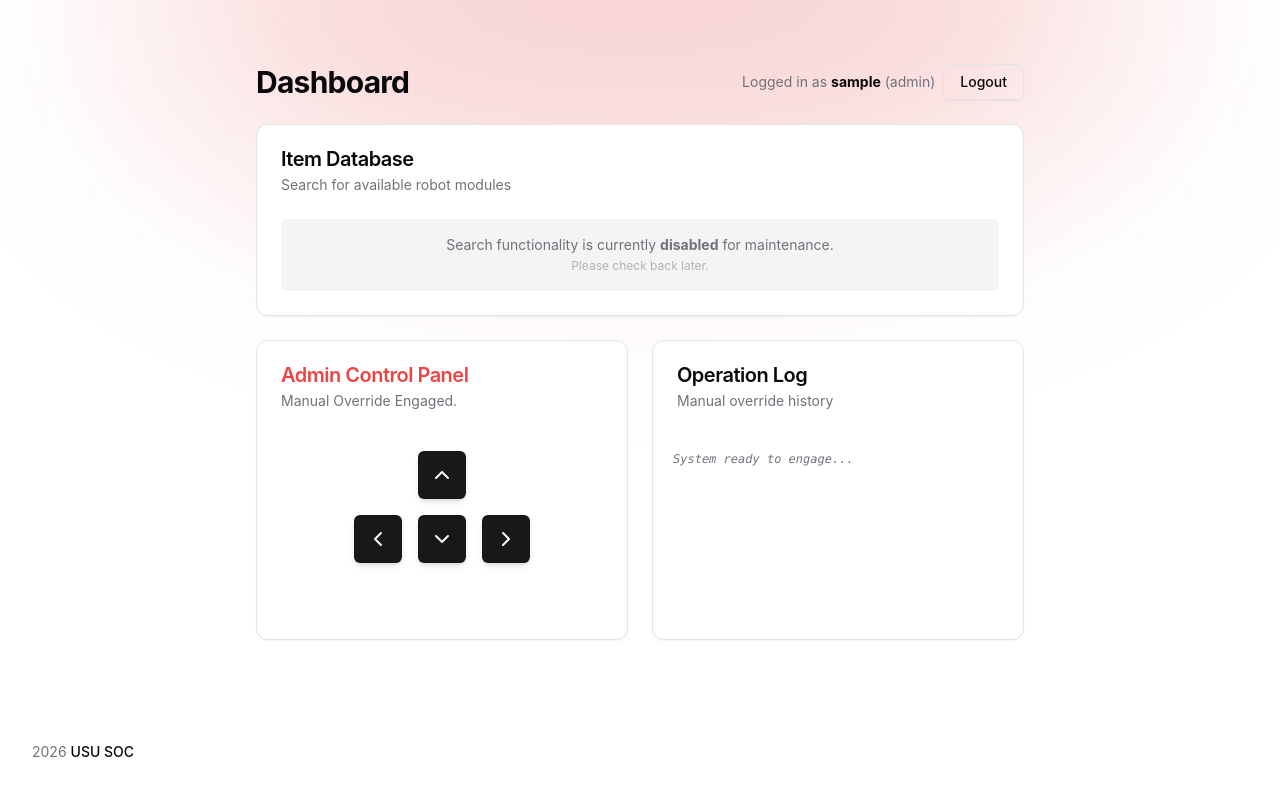
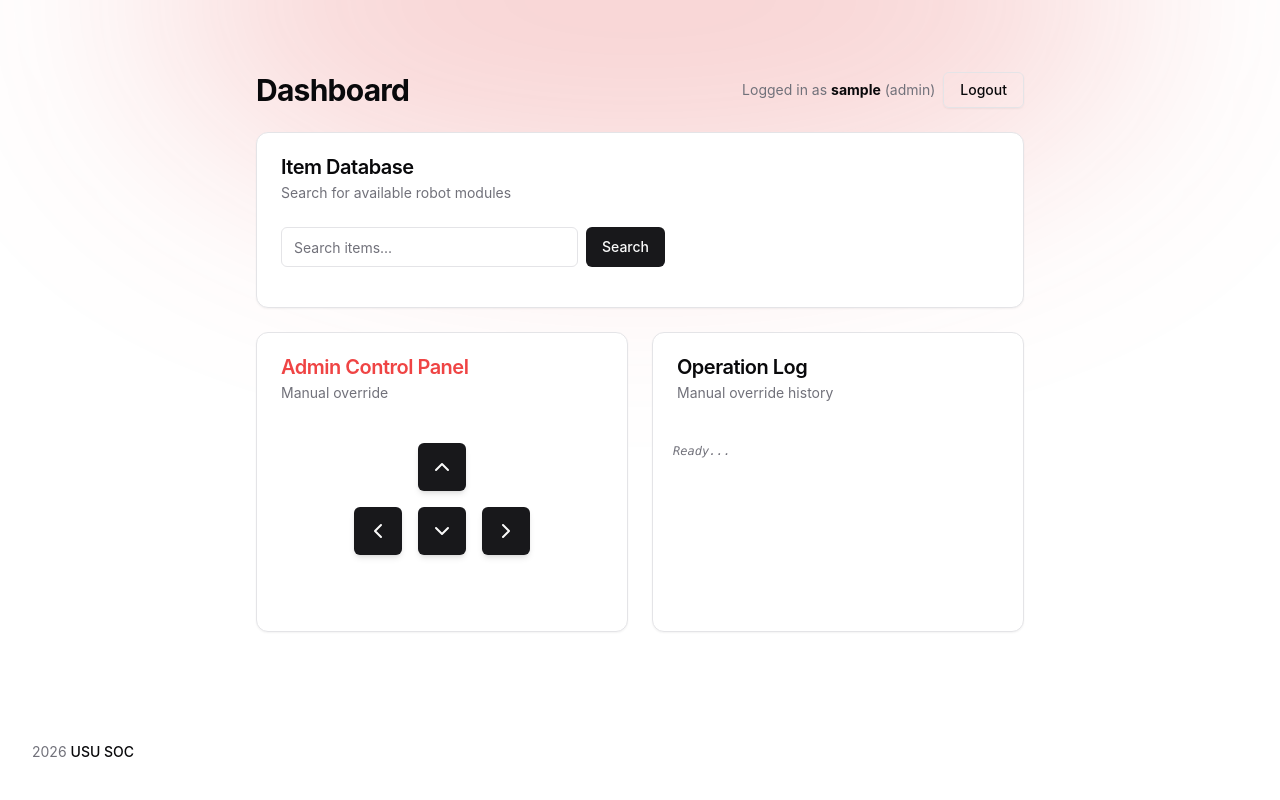
Before and after one commit to SammyBJames/Battle-Bot, a Flask app: page /dashboard in a window 1280 px wide. Run offline with Flask 3, Linux system fonts and the light colour scheme; the visitor is signed in with stand-in values (Sample User, id 1); some libraries are stand-ins or nearby versions.

Commit message:
Clean up JavaScript and fix bugs

```diff
--- a/auth.py
+++ b/auth.py
@@ -38,10 +38,12 @@ class Auth:
         cursor = db.cursor()
 
         # Check if this IP already has a user
-        cursor.execute('SELECT username, password FROM ip_mappings WHERE ip = ?', (ip_address,))
+        cursor.execute('SELECT username FROM ip_mappings WHERE ip = ?', (ip_address,))
         row = cursor.fetchone()
 
         if row:
+            cursor.execute('SELECT username, password FROM users WHERE username = ?', (row['username'],))
+            row = cursor.fetchone()
             return row['username'], row['password']
 
         # No user found, create new one
--- a/main.py
+++ b/main.py
@@ -86,9 +86,9 @@ def dashboard() -> str | Response:
     if 'user_id' not in session:
         return make_response(redirect(url_for('login')))
 
-    search_enabled_cookie = request.cookies.get('searchEnabled')
+    search_enabled = request.cookies.get('searchEnabled') == 'true' or session.get('role') == 'admin'
 
-    return render_template('dashboard.html', user=session, search_enabled=search_enabled_cookie == 'true')
+    return render_template('dashboard.html', user=session, search_enabled=search_enabled)
 
 
 @app.route('/logout')
@@ -116,7 +116,7 @@ def search() -> Response | tuple[Response, int]:
     if 'user_id' not in session:
         return jsonify({'status': 'error', 'message': 'Unauthorized'}), 401
 
-    if request.cookies.get('searchEnabled') != 'true':
+    if request.cookies.get('searchEnabled') != 'true' and session.get('role') != 'admin':
         return jsonify({'status': 'error', 'message': 'Search disabled'}), 403
 
     if not request.is_json:
--- a/static/js/dashboard.js
+++ b/static/js/dashboard.js
@@ -1,44 +1,4 @@
 document.addEventListener('DOMContentLoaded', () => {
-    // Search Handler
-    const searchForm = document.getElementById('search-form');
-    // Fallback if ID is not yet added, though we should add it.
-    // Also handling the case where search might be disabled (not present in DOM)
-    if (searchForm) {
-        searchForm.addEventListener('submit', async (e) => {
-            e.preventDefault();
-            const formData = new FormData(searchForm);
-            const query = formData.get('q');
-
-            try {
-                // Send as JSON POST
-                const response = await fetch(searchForm.action, {
-                    method: 'POST',
-                    headers: {
-                        'X-Requested-With': 'XMLHttpRequest',
-                        'Content-Type': 'application/json'
-                    },
-                    body: JSON.stringify({ q: query })
-                });
-
-                if (response.ok) {
-                    const data = await response.json();
-                    renderTable(data);
-                } else {
-                    // Display generic error on the page
-                    const container = document.getElementById('results-container');
-                    const tbody = document.getElementById('results-body');
-
-                    if (container && tbody) {
-                        container.classList.remove('hidden');
-                        tbody.innerHTML = `<tr><td colspan="4" class="p-4 text-center text-destructive font-medium">Something went wrong.</td></tr>`;
-                    }
-                }
-            } catch (err) {
-                console.error(err);
-            }
-        });
-    }
-
     function renderTable(data) {
         const container = document.getElementById('results-container');
         const tbody = document.getElementById('results-body');
@@ -47,11 +7,18 @@ document.addEventListener('DOMContentLoaded', () => {
 
         tbody.innerHTML = '';
 
-        if (data.length > 0) {
+        // No results
+        if (data.length == 0) {
+            container.classList.remove('hidden');
+            tbody.innerHTML = `<tr><td colspan="4" class="p-4 text-center text-muted-foreground">No results found.</td></tr>`;
+            return;
+        }
+
+        // Some results
         container.classList.remove('hidden');
         data.forEach(row => {
             const tr = document.createElement('tr');
-                tr.className = "border-b border-border transition-colors hover:bg-muted/50 data-[state=selected]:bg-muted";
+            tr.className = 'border-b border-border transition-colors hover:bg-muted/50 data-[state=selected]:bg-muted';
             tr.innerHTML = `
                 <td class="p-4 align-middle">${row.id}</td>
                 <td class="p-4 align-middle">${row.name}</td>
@@ -60,59 +27,82 @@ document.addEventListener('DOMContentLoaded', () => {
             `;
             tbody.appendChild(tr);
         });
-        } else {
-            container.classList.remove('hidden');
-            tbody.innerHTML = `<tr><td colspan="4" class="p-4 text-center text-muted-foreground">No results found.</td></tr>`;
+    }
+
+    function setupSearch() {
+        const searchForm = document.getElementById('search-form');
+        if (!searchForm) return;
+
+        searchForm.addEventListener('submit', async (e) => {
+            e.preventDefault();
+            const query = searchForm.q.value;
+
+            try {
+                const response = await fetch(searchForm.action, {
+                    method: 'POST',
+                    headers: { 'Content-Type': 'application/json' },
+                    body: JSON.stringify({ q: query })
+                });
+
+                if (response.ok) {
+                    const data = await response.json();
+                    renderTable(data);
+                    return;
                 }
             }
+            // Otherwise something went wrong
+            catch (err) { console.error(err); }
+            const container = document.getElementById('results-container');
+            const tbody = document.getElementById('results-body');
 
-    // Robot Move Handler
-    document.querySelectorAll('form').forEach(form => {
-        // Detect forms that go to the move handler
-        const action = form.getAttribute('action');
-        if (action && action.includes('/move')) {
+            if (container && tbody) {
+                container.classList.remove('hidden');
+                tbody.innerHTML = `<tr><td colspan="4" class="p-4 text-center text-destructive font-medium">Something went wrong.</td></tr>`;
+            }
+        });
+    }
+
+    function setupRobotControls() {
+
+        document.querySelectorAll('.robot-controls form').forEach(form => {
             form.addEventListener('submit', async (e) => {
                 e.preventDefault();
 
-                // Get direction from data attribute or hidden input
-                const formData = new FormData(form);
-                const direction = formData.get('direction') || form.getAttribute('data-direction');
+                const direction = form.direction.value;
 
                 try {
-                    const response = await fetch(action, {
+                    const response = await fetch(form.action, {
                         method: 'POST',
-                        headers: {
-                            'X-Requested-With': 'XMLHttpRequest',
-                            'Content-Type': 'application/json'
-                        },
+                        headers: { 'Content-Type': 'application/json' },
                         body: JSON.stringify({ direction: direction })
                     });
+
                     const data = await response.json();
-
                     const logContainer = document.getElementById('robot-log');
-                     if (logContainer) {
                     const entry = document.createElement('div');
                     const timestamp = new Date().toLocaleTimeString();
                     const colorClass = data.status === 'success' ? 'text-green-500' : 'text-destructive';
 
-                        entry.className = "flex justify-between items-start border-b border-border/50 pb-1 last:border-0";
+                    entry.className = 'flex justify-between items-start border-b border-border/50 pb-1 last:border-0';
                     entry.innerHTML = `
                         <span class="${colorClass}">${data.message}</span>
                         <span class="text-muted-foreground ml-2 text-[10px]">${timestamp}</span>
                     `;
 
-                        // Check if it's the first real log replacing the placeholder
+                    // Replace placeholder if it's the first entry
                     const firstChild = logContainer.firstElementChild;
                     if (firstChild && firstChild.classList.contains('italic')) {
                         logContainer.innerHTML = '';
                     }
 
                     logContainer.prepend(entry);
-                     }
                 } catch (err) {
-                    console.error("Error moving robot:", err);
-                }
-            });
+                    console.error('Error moving robot:', err);
                 }
             });
         });
+    }
+
+    setupSearch();
+    setupRobotControls();
+});
--- a/static/js/theme.js
+++ b/static/js/theme.js
@@ -1,5 +1,5 @@
 tailwind.config = {
-    darkMode: 'media', // Use system preference or color-scheme
+    darkMode: 'media',
     theme: {
         extend: {
             colors: {
--- a/templates/dashboard.html
+++ b/templates/dashboard.html
@@ -37,18 +37,7 @@
                                 <th class="h-12 px-4 align-middle font-medium text-muted-foreground">Category</th>
                             </tr>
                         </thead>
-                        <tbody id="results-body" class="[&_tr:last-child]:border-0">
-                            {% if results %}
-                            {% for row in results %}
-                            <tr class="border-b border-border transition-colors hover:bg-muted/50 data-[state=selected]:bg-muted">
-                                <td class="p-4 align-middle">{{ row[0] }}</td>
-                                <td class="p-4 align-middle">{{ row[1] }}</td>
-                                <td class="p-4 align-middle">{{ row[2] }}</td>
-                                <td class="p-4 align-middle">{{ row[3] }}</td>
-                            </tr>
-                            {% endfor %}
-                            {% endif %}
-                        </tbody>
+                        <tbody id="results-body" class="[&_tr:last-child]:border-0"></tbody>
                     </table>
                 </div>
             {% else %}
@@ -68,10 +57,10 @@
         <div class="rounded-xl border border-border bg-card text-card-foreground shadow-sm">
             <div class="flex flex-col space-y-1.5 p-6">
                 <h3 class="font-semibold leading-none tracking-tight text-xl text-destructive">Admin Control Panel</h3>
-                <p class="text-sm text-muted-foreground">Manual Override Engaged.</p>
+                <p class="text-sm text-muted-foreground">Manual override</p>
             </div>
             <div class="p-6 pt-0">
-                <div class="flex flex-col items-center justify-center gap-4 py-4">
+                <div class="robot-controls flex flex-col items-center justify-center gap-4 py-4">
                     <!-- Up -->
                     <form action="{{ url_for('move_robot') }}" method="post" data-direction="forward">
                         <input type="hidden" name="direction" value="forward">
@@ -116,7 +105,7 @@
             <div class="p-1 pt-0">
                 <div class="rounded-md bg-muted/30 p-4 h-[200px] overflow-y-auto">
                     <div id="robot-log" class="flex flex-col space-y-2 text-xs font-mono">
-                        <div class="text-muted-foreground italic">System ready to engage...</div>
+                        <div class="text-muted-foreground italic">Ready...</div>
                     </div>
                 </div>
             </div>
```
Lines whose indentation alone changed are shown as unchanged.
